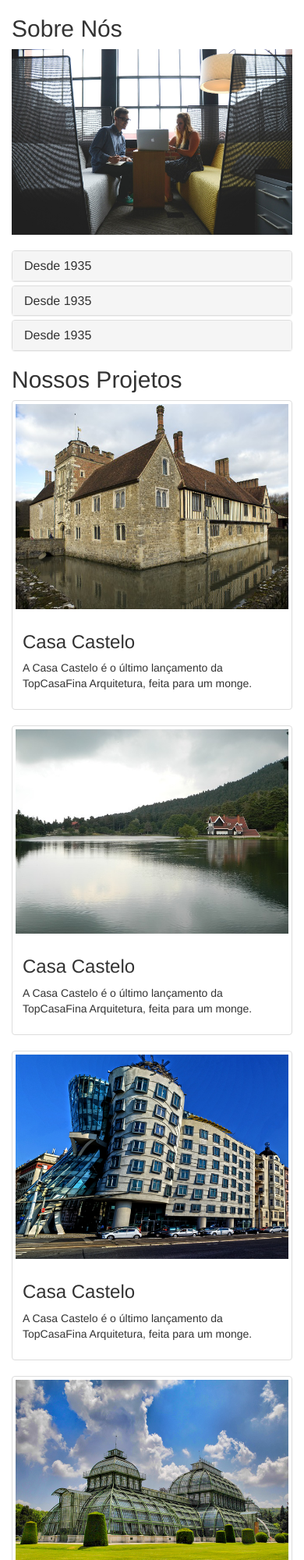
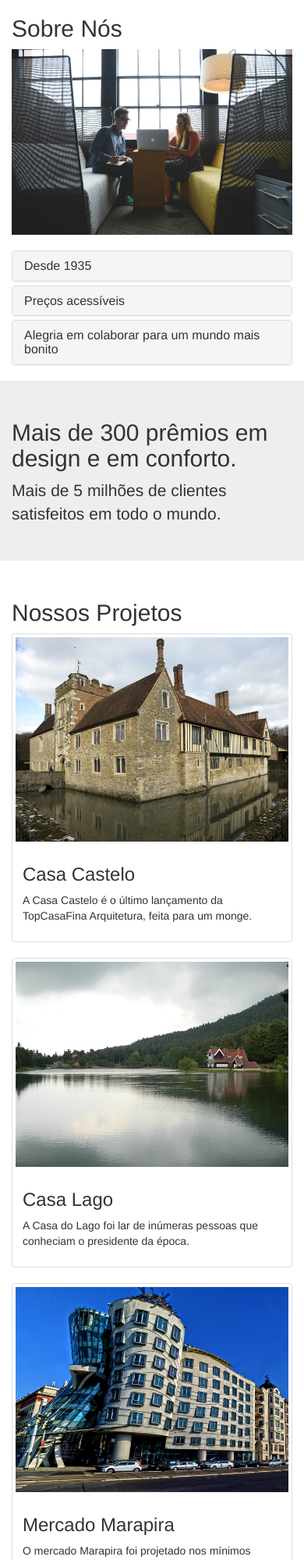
Before and after one commit to OliveiraGa/BootstrapStudy, a plain HTML site: page Workspace/topCasaFina-arquitetura/Index.html in a window 390 px wide. Shown: the top 2000 px of the page at 78% size. Drawn offline with Linux system fonts and the light colour scheme.

Commit message:
Atualização Html Index

```diff
--- a/Workspace/topCasaFina-arquitetura/Index.html
+++ b/Workspace/topCasaFina-arquitetura/Index.html
@@ -9,7 +9,7 @@
 	<title></title>
 </head>
 <body>
-	<div class="container">
+	<section class="container">
 		<h2>Sobre Nós</h2>
 		<img class="img-responsive" src="img/empresa.jpg">
 		<div class="panel-group" id=paineis-sobre>
@@ -19,35 +19,45 @@
 				</div>
 				<div id="primeiro-paragrafo"class="collapse">
 					<div class="panel-body">
-						<p >A TopCasaFina esta no mercado</p>
+						<p >Desde 1935 trazendo casas, mansões e prédios lindos para o mundo.</p>
 					</div>
 				</div>
 			</div>
 
 			<div class="panel panel-default">
 				<div class="panel-heading">
-					<h3 class="panel-title" data-toggle="collapse" data-target="#segundo-paragrafo" data-parent="#paineis-sobre">Desde 1935</h3>
+					<h3 class="panel-title" data-toggle="collapse" data-target="#segundo-paragrafo" data-parent="#paineis-sobre">Preços acessíveis</h3>
 				</div>
 				<div id="segundo-paragrafo"class="collapse">
 					<div class="panel-body">
-						<p >A TopCasaFina esta no mercado</p>
+						<p >Preços a partir de R$ 1000,00.</p>
 					</div>
 				</div>
 			</div>
 
 			<div class="panel panel-default">
 				<div class="panel-heading">
-					<h3 class="panel-title" data-toggle="collapse" data-target="#terceiro-paragrafo" data-parent="#paineis-sobre">Desde 1935</h3>
+					<h3 class="panel-title" data-toggle="collapse" data-target="#terceiro-paragrafo" data-parent="#paineis-sobre">Alegria em colaborar para um mundo mais bonito</h3>
 				</div>
 
 				<div id="terceiro-paragrafo"class="collapse">
 					<div class="panel-body">
-						<p >A TopCasaFina esta no mercado</p>
+						<p >Trazendo alegria para a vida das pessoas que tem dinheiro para gastar.</p>
 					</div>
 				</div>
 			</div>
 		</div>
+	</section>
 
+	<div class="jumbotron">
+		<div class="container">
+			<h2>Mais de 300 prêmios em design e em conforto.</h2>
+			<p>Mais de 5 milhões de clientes satisfeitos em todo o mundo.</p>
+		</div>
+	</div>
+
+
+	<section class="container">
 		<h2>Nossos Projetos</h2>
 
 		<figure class="thumbnail">
@@ -61,23 +71,23 @@
 		<figure class="thumbnail">
 			<img src="img/projetos/casa-lago.png" alt="Foto da Casa Castelo">
 			<figcaption class="caption">
-				<h3>Casa Castelo</h3>
-				<p>A Casa Castelo é o último lançamento da TopCasaFina Arquitetura, feita para um monge.</p>
+				<h3>Casa Lago</h3>
+				<p>A Casa do Lago foi lar de inúmeras pessoas que conheciam o presidente da época.</p>
 			</figcaption>
 		</figure>
 
 		<figure class="thumbnail">
 			<img src="img/projetos/mercado-marapira.png" alt="Foto da Casa Castelo">
 			<figcaption class="caption">
-				<h3>Casa Castelo</h3>
-				<p>A Casa Castelo é o último lançamento da TopCasaFina Arquitetura, feita para um monge.</p>
+				<h3>Mercado Marapira</h3>
+				<p>O mercado Marapira foi projetado nos mínimos detalhes na arquitetura baseada em frutas.</p>
 			</figcaption>
 		</figure>
 
 		<figure class="thumbnail">
 			<img src="img/projetos/palacio-dionisio.png" alt="Foto da Casa Castelo">
 			<figcaption class="caption">
-				<h3>Casa Castelo</h3>
+				<h3>Palacio Dionisio</h3>
 				<p>A Casa Castelo é o último lançamento da TopCasaFina Arquitetura, feita para um monge.</p>
 			</figcaption>
 		</figure>
@@ -85,12 +95,12 @@
 		<figure class="thumbnail">
 			<img src="img/projetos/residencia-ludi.png" alt="Foto da Casa Castelo">
 			<figcaption class="caption">
-				<h3>Casa Castelo</h3>
+				<h3>Residencial Ludi</h3>
 				<p>A Casa Castelo é o último lançamento da TopCasaFina Arquitetura, feita para um monge.</p>
 			</figcaption>
 		</figure>
+	</section>
 
-	</div>
 </body>
 <script src="bootstrap/js/jquery.js"></script>
 <script src="bootstrap/js/bootstrap.min.js" type="text/javascript"></script>
```
